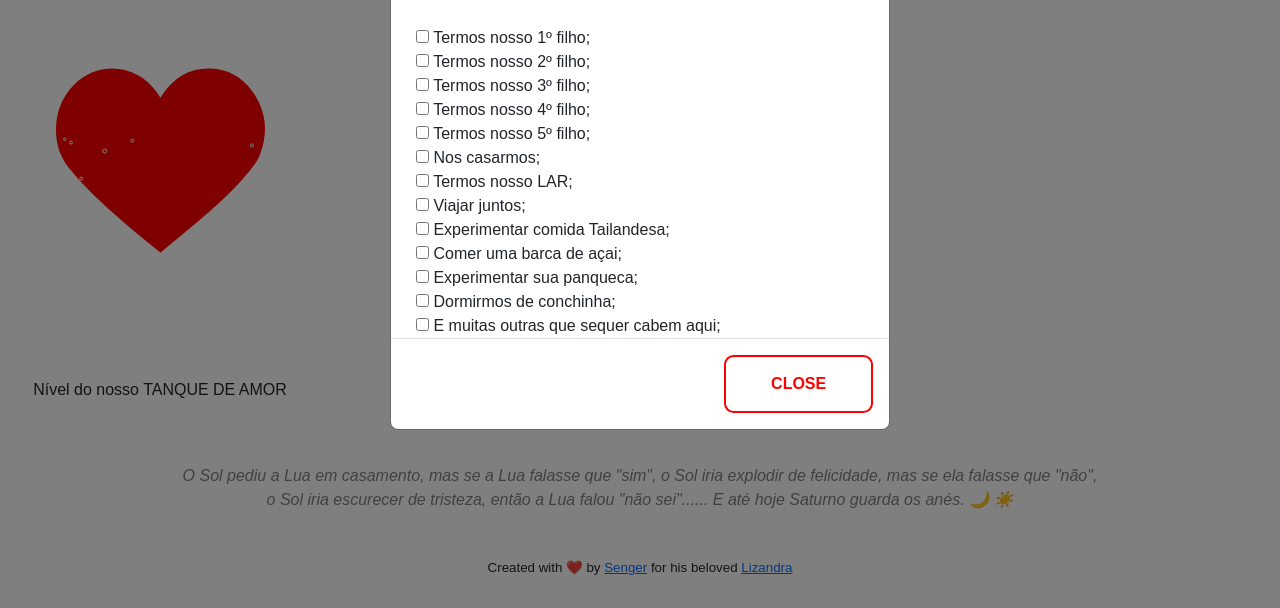
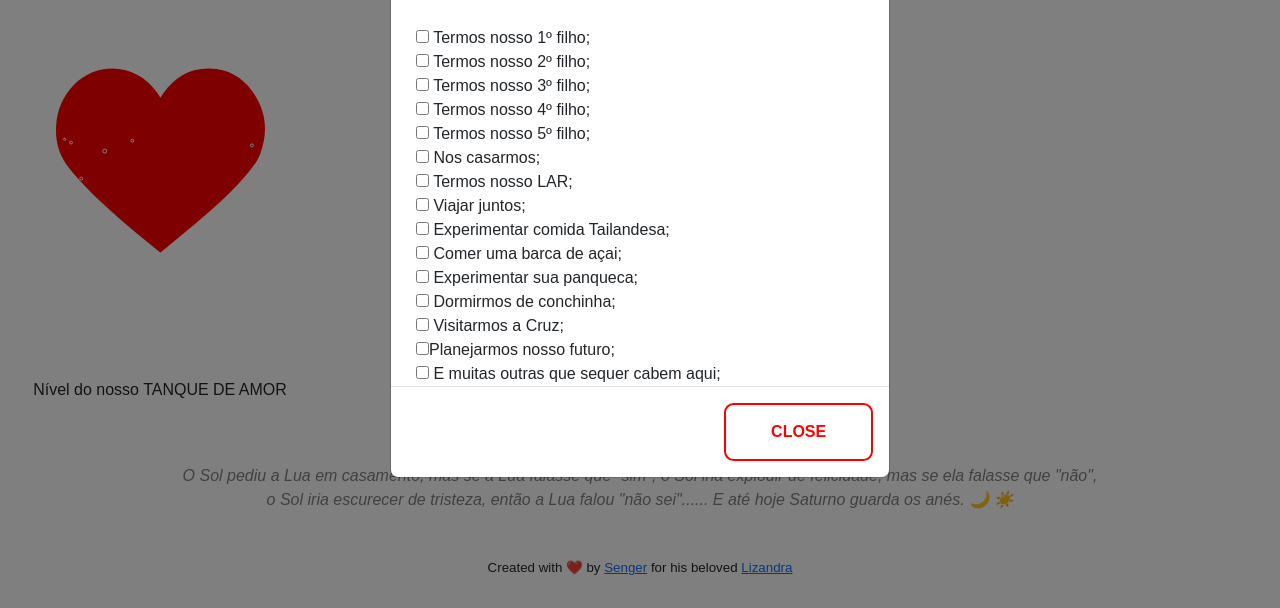
Before and after one commit to SengerMF/ForMyLove, a plain HTML site: page index.html in a window 1280 px wide. Both pictures are taken after a click on the button "SIIM 💖". Shown: the part 192-800 px from the top of the page. Drawn offline with nearby package versions, Linux system fonts and the light colour scheme.

Commit message:
Update index.html

```diff
--- a/index.html
+++ b/index.html
@@ -40,6 +40,8 @@
         <div class="meta"><input type="checkbox"> Comer uma barca de açai;</div>
         <div class="meta"><input type="checkbox"> Experimentar sua panqueca;</div>
         <div class="meta"><input type="checkbox"> Dormirmos de conchinha;</div>
+        <div class="meta"><input type="checkbox"> Visitarmos a Cruz;</div>
+          <div class="meta"><input type="checkbox">Planejarmos nosso futuro;</div>
         <div class="meta"><input type="checkbox"> E muitas outras que sequer cabem aqui;</div>
         <div class="modal-footer">
           <button type="button" class="btn btn-default" data-dismiss="modal" onclick="exitModal()">Close</button>
```
